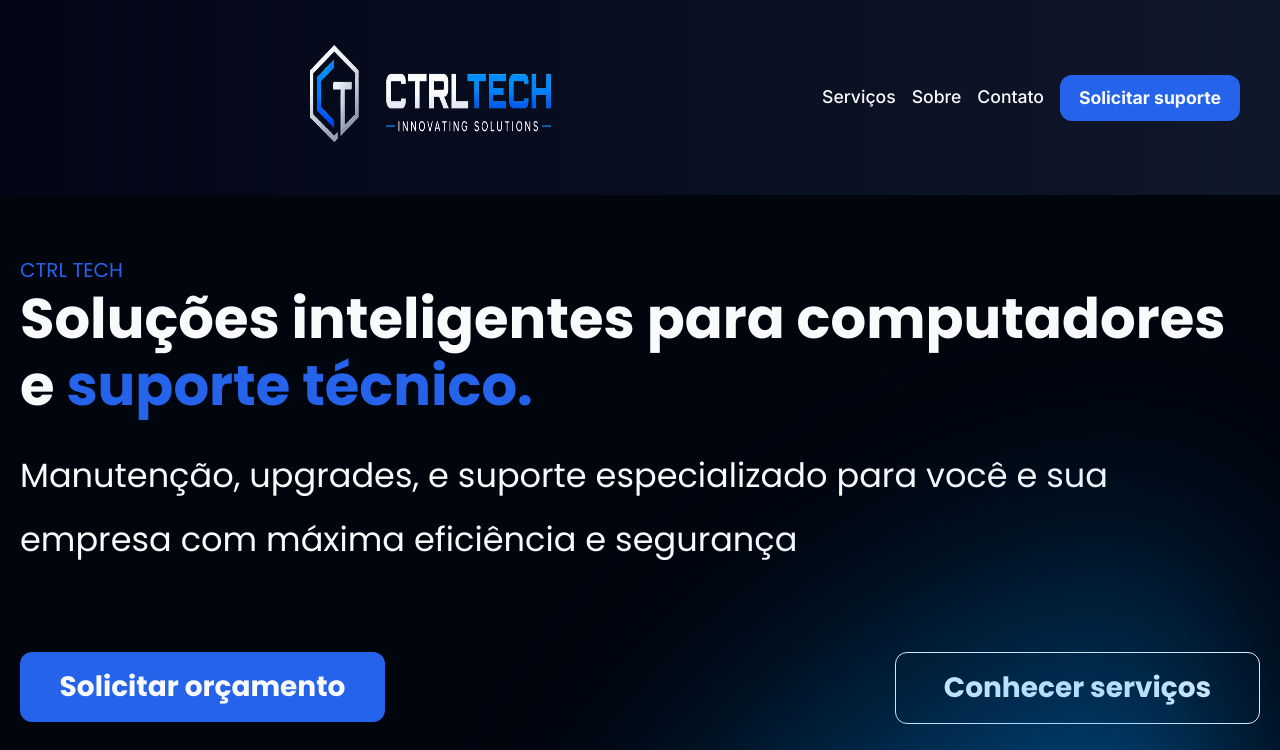
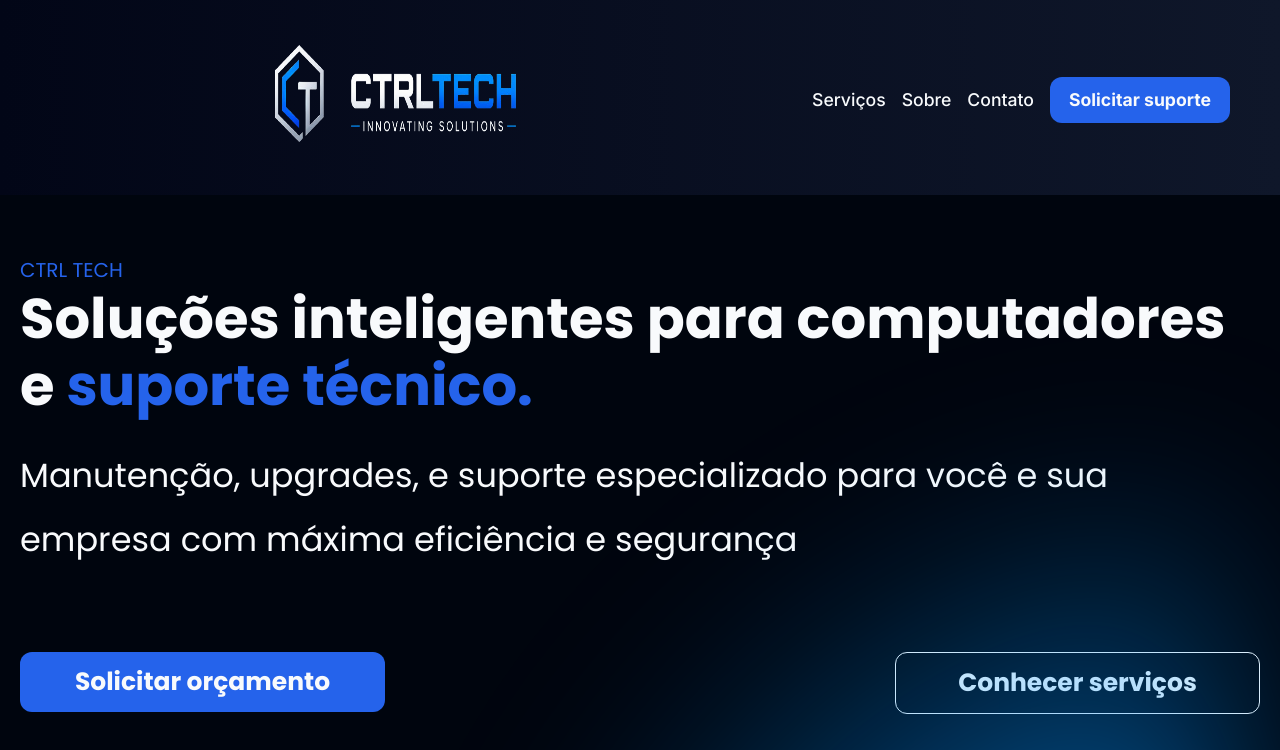
Before and after one commit to dernedevJR/CTRL-Tech, a plain HTML site: page html/index.html in a window 1280 px wide. Shown: the top 750 px of the page. Drawn offline with Linux system fonts and the light colour scheme.

Commit message:
atualizacoes

```diff
--- a/css/header.css
+++ b/css/header.css
@@ -74,16 +74,13 @@
     .list-links {
         display: flex;
         flex-direction: row;
-        margin: 0;
-        padding: 0;
-        font-size: 12px;
+        font-size: 15px;
         align-items: center;
-
     }
 
 
     .list-links li {
-        gap: 10px;
+        gap: 15px;
     }
 
     .list-links li a {
--- a/css/hero.css
+++ b/css/hero.css
@@ -100,16 +100,16 @@
 
     .btn.link.services{
     width: 365px;
-    padding: 35px;
+    padding: 30px;
     text-align: center;
-    font-size: 28px;
+    font-size: 25px;
 }
 
 .btn.link.orc{
     width: 365px;
-    padding: 35px;
+    padding: 30px;
     text-align: center;
-    font-size: 28px;
+    font-size: 25px;
 }
 
 .hero-img{
```
